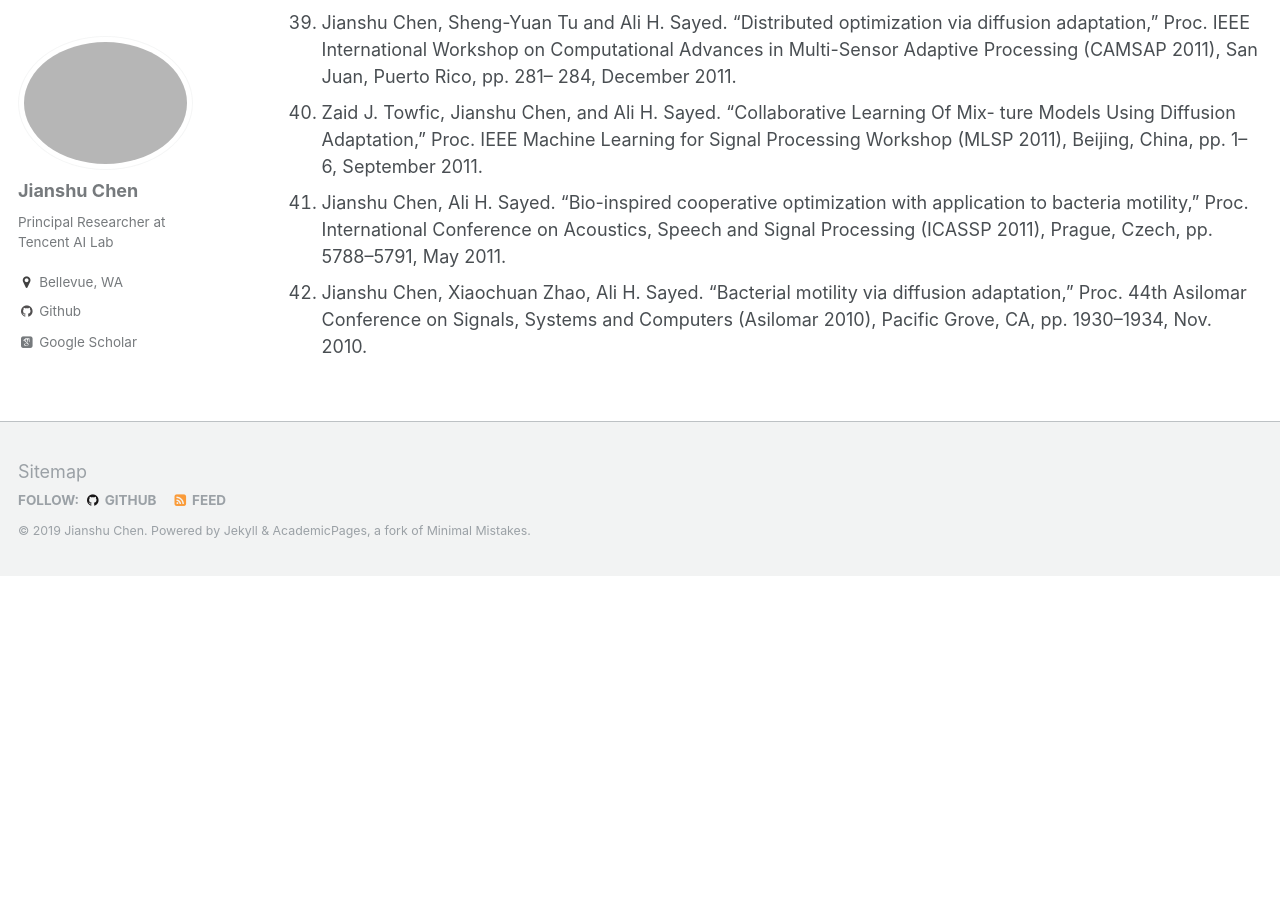
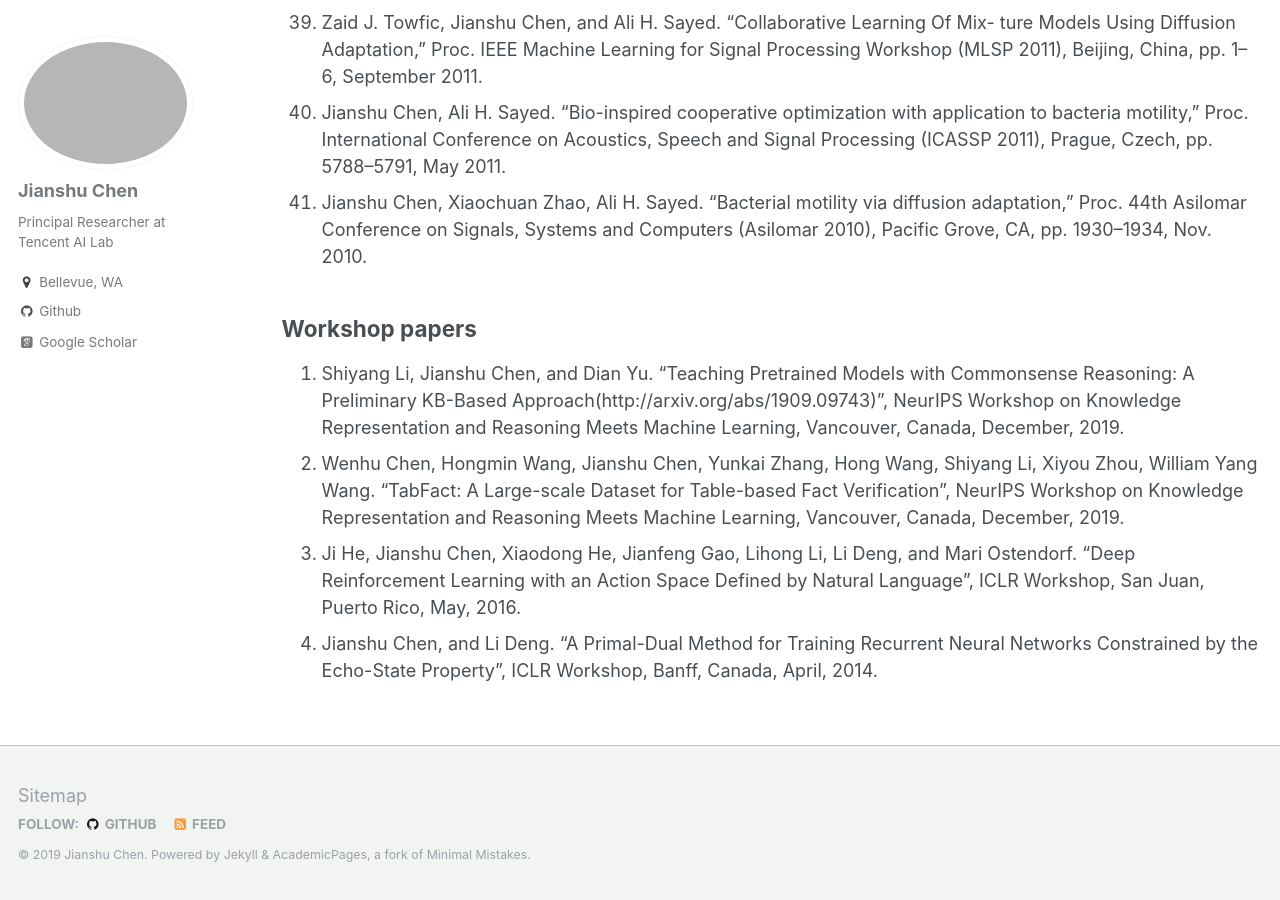
Before and after one commit to chenjianshu/chenjianshu.github.io, a Jekyll site: the page built from _pages/publications.md, in a window 1280 px wide and 900 px high, scrolled down 4790 px. Built offline with Jekyll 4.4.1, drawn with Linux system fonts in a browser that asks for light colours; some web fonts are replaced; before the commit the page ends 5366 px from its top, so only the background shows below that; some of the changed text lies outside the part shown.

Commit message:
Update workshop papers

```diff
--- a/_pages/publications.md
+++ b/_pages/publications.md
@@ -66,3 +65,9 @@ author_profile: true
 1. Zaid J. Towfic, Jianshu Chen, and Ali H. Sayed. “Collaborative Learning Of Mix- ture Models Using Diffusion Adaptation,” Proc. IEEE Machine Learning for Signal Processing Workshop (MLSP 2011), Beijing, China, pp. 1–6, September 2011.
 1. Jianshu Chen, Ali H. Sayed. “Bio-inspired cooperative optimization with application to bacteria motility,” Proc. International Conference on Acoustics, Speech and Signal Processing (ICASSP 2011), Prague, Czech, pp. 5788–5791, May 2011.
 1. Jianshu Chen, Xiaochuan Zhao, Ali H. Sayed. “Bacterial motility via diffusion adaptation,” Proc. 44th Asilomar Conference on Signals, Systems and Computers (Asilomar 2010), Pacific Grove, CA, pp. 1930–1934, Nov. 2010.
+
+## Workshop papers ##
+1. Shiyang Li, Jianshu Chen, and Dian Yu. “Teaching Pretrained Models with Commonsense Reasoning: A Preliminary KB-Based Approach(http://arxiv.org/abs/1909.09743)”, NeurIPS Workshop on Knowledge Representation and Reasoning Meets Machine Learning, Vancouver, Canada, December, 2019.
+1. Wenhu Chen, Hongmin Wang, Jianshu Chen, Yunkai Zhang, Hong Wang, Shiyang Li, Xiyou Zhou, William Yang Wang. “TabFact: A Large-scale Dataset for Table-based Fact Verification”, NeurIPS Workshop on Knowledge Representation and Reasoning Meets Machine Learning, Vancouver, Canada, December, 2019.
+1. Ji He, Jianshu Chen, Xiaodong He, Jianfeng Gao, Lihong Li, Li Deng, and Mari Ostendorf. “Deep Reinforcement Learning with an Action Space Defined by Natural Language”, ICLR Workshop, San Juan, Puerto Rico, May, 2016.
+1. Jianshu Chen, and Li Deng. “A Primal-Dual Method for Training Recurrent Neural Networks Constrained by the Echo-State Property”, ICLR Workshop, Banff, Canada, April, 2014.
```
Also changed, not shown: other parts of _pages/publications.md (+0 -1 lines).
